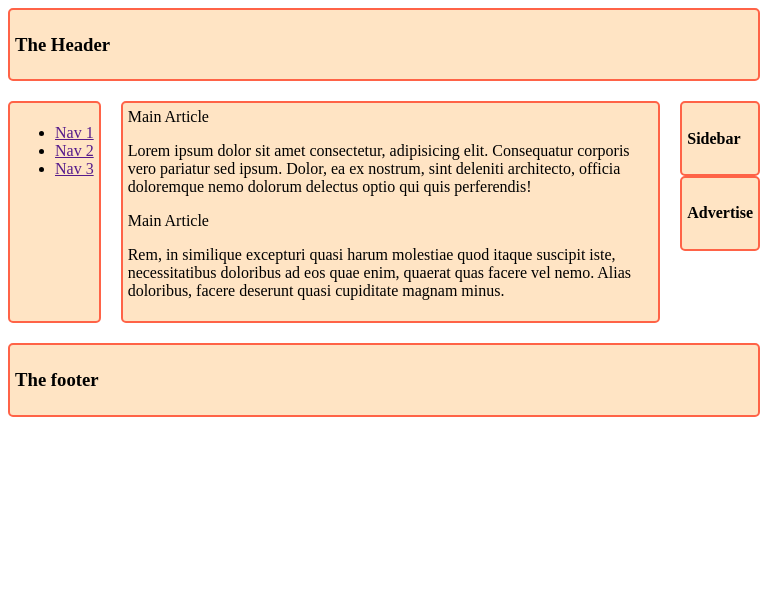
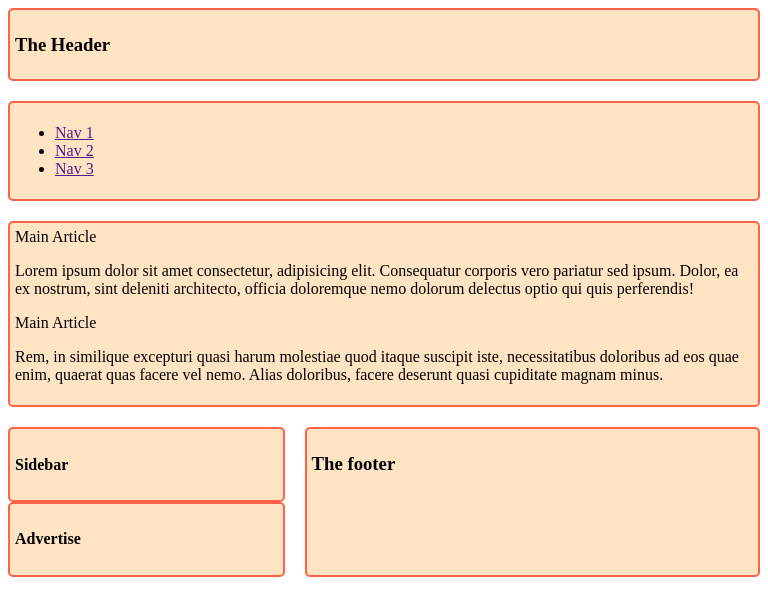
Before and after one commit to dipongkor000/m2m9, a plain HTML site: page index4.html in a window 768 px wide. Drawn offline with Linux system fonts and the light colour scheme.

Commit message:
fix index4 file

```diff
--- a/style4.css
+++ b/style4.css
@@ -45,3 +45,13 @@
     }
 
 }
+@media screen and (min-width: 576px) and (max-width: 992px){
+.container{
+    grid-template-areas:
+    "header header header"
+    "nav    nav    nav"
+    "main   main   main"
+    "advertise footer footer"
+    ;
+}
+}
```
